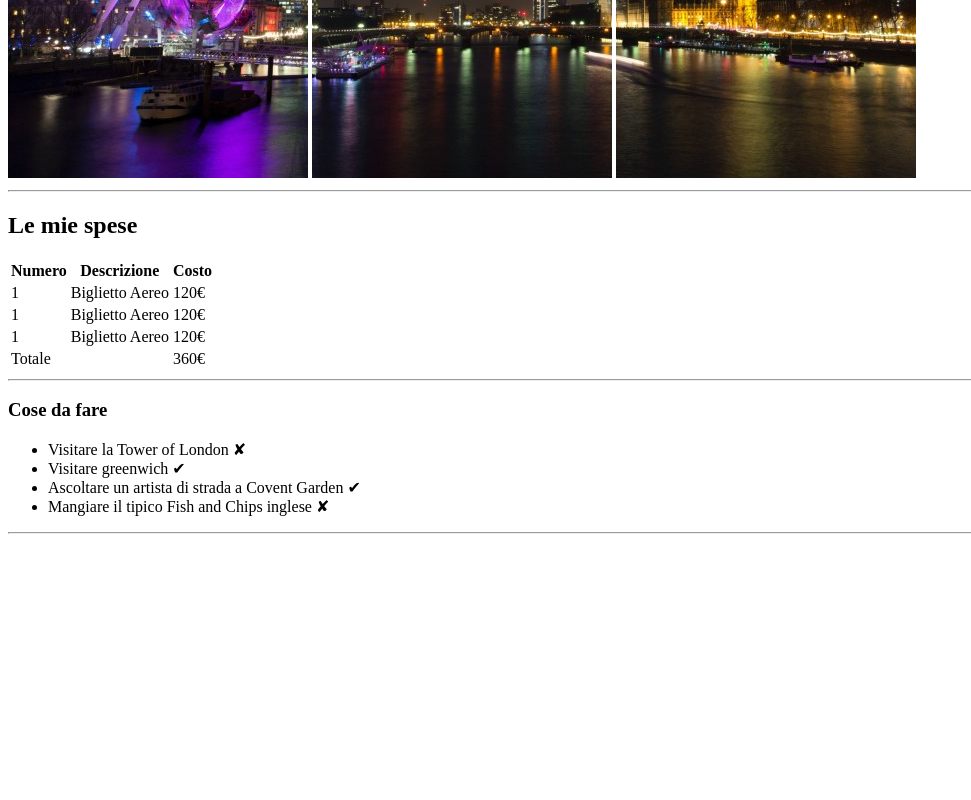
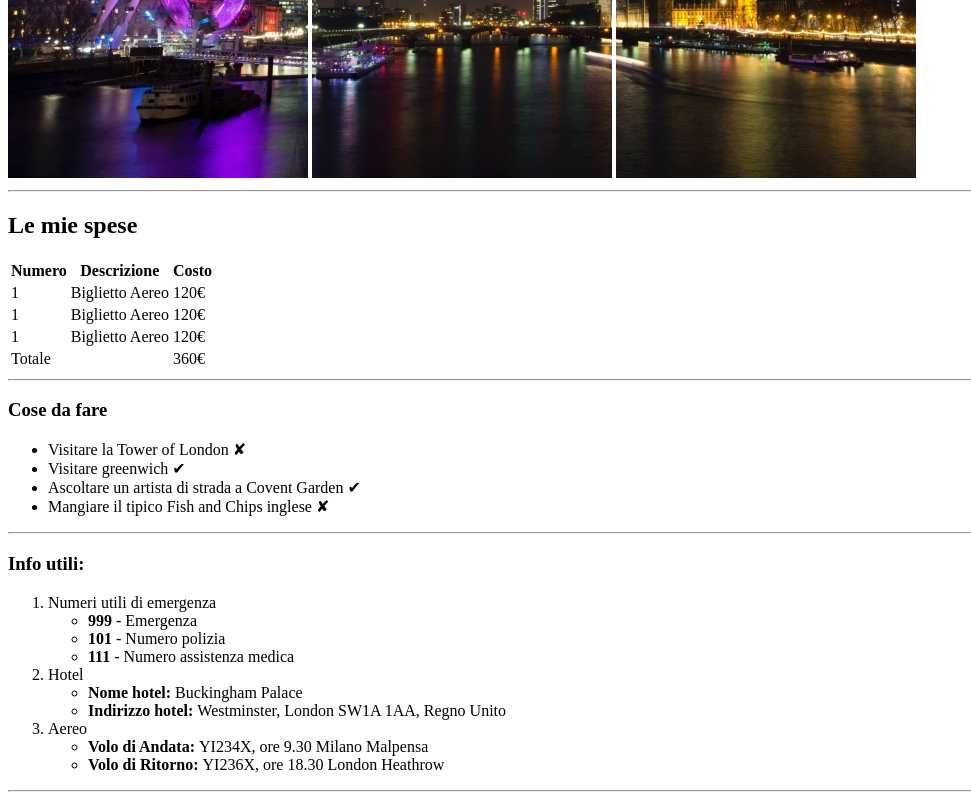
Before and after one commit to marianomarchionna/html-london-trip, a plain HTML site: page index.html in a window 1280 px wide. Shown: the part 502-1302 px from the top of the page, without its empty margins (0-971 px from the left). Before the commit the page ends 1044 px from the top, so only its background shows below. Drawn offline with Linux system fonts and the light colour scheme.

Commit message:
Sezione info utili terminata

```diff
--- a/index.html
+++ b/index.html
@@ -73,6 +73,34 @@
             <hr>
         </section>
         <!-- fine sezione cose da fare -->
+
+        <!-- inizio sezione info utili -->
+        <section>
+            <h3>Info utili:</h3>
+            <ol>
+                <li> Numeri utili di emergenza
+                    <ul>
+                        <li><strong>999</strong> - Emergenza</li>
+                        <li><strong>101</strong> - Numero polizia</li>
+                        <li><strong>111</strong> - Numero assistenza medica</li>
+                    </ul>
+                </li>
+                <li> Hotel
+                    <ul>
+                        <li><strong>Nome hotel: </strong>Buckingham Palace</li>
+                        <li><strong>Indirizzo hotel: </strong>Westminster, London SW1A 1AA, Regno Unito</li>
+                    </ul>
+                </li>
+                <li>Aereo
+                    <ul>
+                        <li><strong>Volo di Andata: </strong>YI234X, ore 9.30 Milano Malpensa</li>
+                        <li><strong>Volo di Ritorno: </strong>YI236X, ore 18.30 London Heathrow</li>
+                    </ul>
+                </li>
+            </ol>
+            <hr>
+        </section>
+        <!-- fine sezione info utili -->
     </main>
     <!-- fine main -->
 
```
